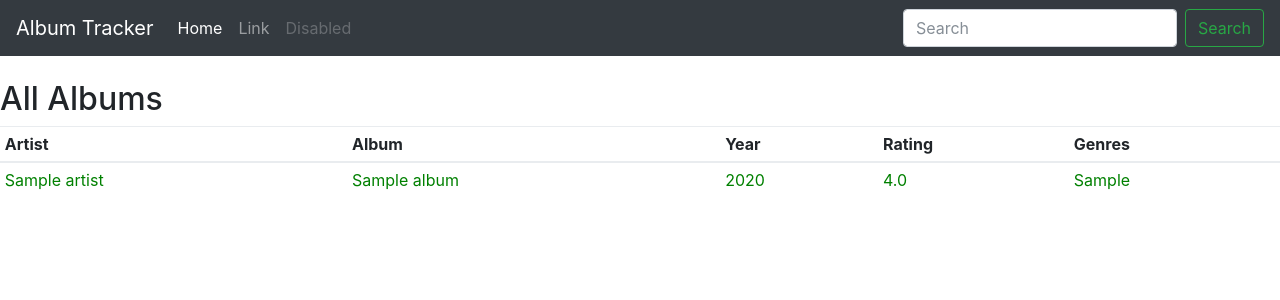
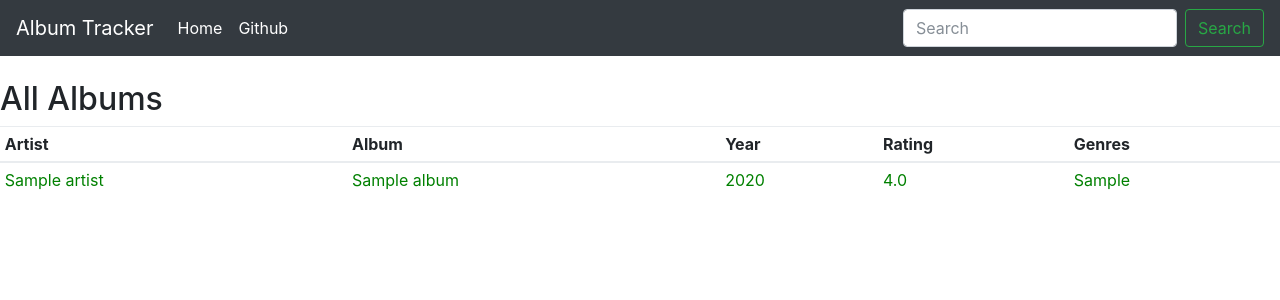
Before and after one commit to sierracodes/music-tracker, a Django app: page /tracker/ in a window 1280 px wide. Shown: the top 300 px of the page. Run offline with Django 3.2, Linux system fonts and the light colour scheme; tables that the repository leaves empty hold one stand-in row (values such as "Sample post"); some libraries are stand-ins or nearby versions.

Commit message:
Add github link in nav and remove unused links

```diff
--- a/mutrack/tracker/templates/tracker/base-bootstrap.html
+++ b/mutrack/tracker/templates/tracker/base-bootstrap.html
@@ -24,12 +24,13 @@
           <li class="nav-item active">
             <a class="nav-link" href="{% url 'tracker:index' %}">Home <span class="sr-only">(current)</span></a>
           </li>
-          <li class="nav-item">
-            <a class="nav-link" href="#">Link</a>
+          <li class="nav-item active">
+            <a class="nav-link" href="https://github.com/sierracodes/music-tracker/"
+            target=_blank rel="noopener noreferrer">Github</a>
           </li>
-          <li class="nav-item">
-            <a class="nav-link disabled" href="#">Disabled</a>
-          </li>
+          {# <li class="nav-item">#}
+            {# <a class="nav-link disabled" href="#">Disabled</a>#}
+          {# </li>#}
         </ul>
         <form class="form-inline mt-2 mt-md-0">
           <input class="form-control mr-sm-2" type="text" placeholder="Search" aria-label="Search">
```
